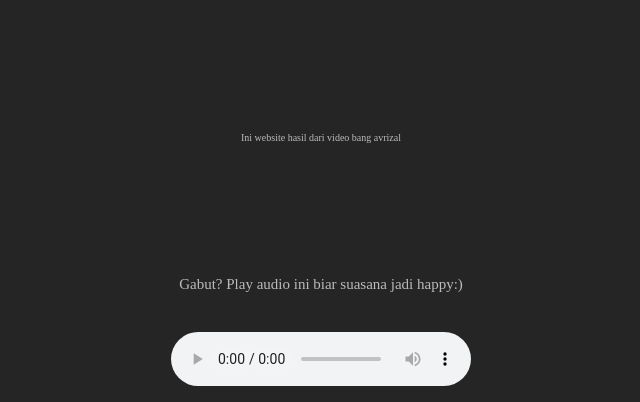
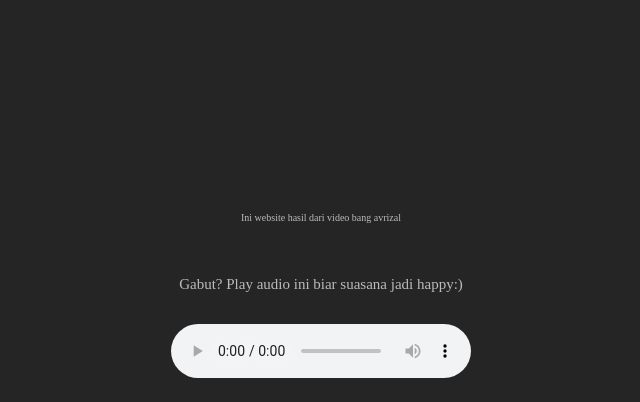
Before and after one commit to zaxon113/Orion, a plain HTML site: page index.html in a window 1280 px wide. Shown: the part 548-950 px from the top of the page, without its empty margins (319-959 px from the left). Drawn offline with Linux system fonts and the light colour scheme.

Commit message:
Update index.css

```diff
--- a/index.css
+++ b/index.css
@@ -42,7 +42,7 @@ a:hover {
     align-items: center;
     justify-content: center;
     background-color: #252525;
-    height: 85vh;
+    height: 95vh;
 }
 
 .content-1 {
@@ -86,7 +86,7 @@ h1:hover {
 .container-footer {
     display: flex;
     justify-content: center;
-    height: 15vh;
+    height: 5vh;
     background-color: #252525;
 }
 
@@ -111,6 +111,6 @@ p {
     display: flex;
     justify-content: center;
     align-items: center;
-    height: 7vh;
+    height: 5vh;
     padding: 15px;
 }
```
